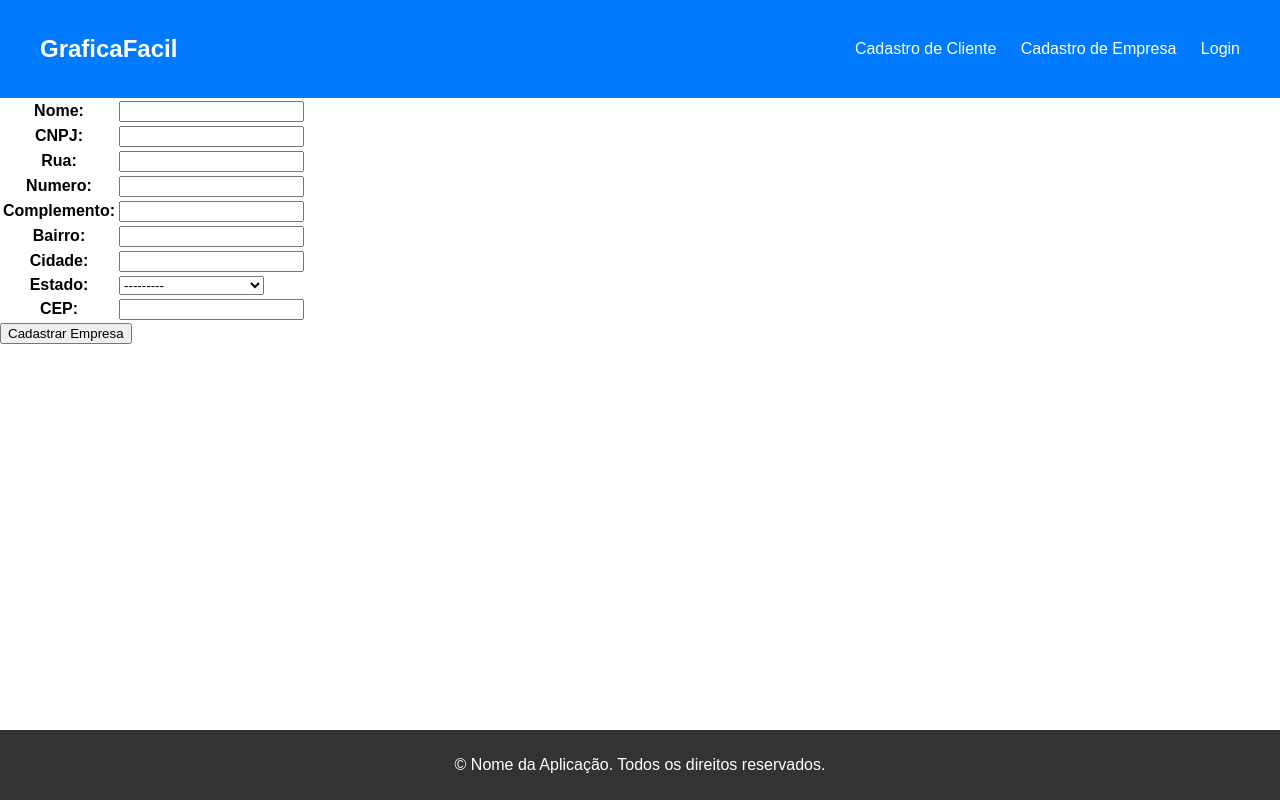
After one commit to Trafl/Simple_Graphics, a Django app: page /companies/register in a window 1280 px wide. The commit adds this page. Run offline with Django 5.2, Linux system fonts and the light colour scheme.

Commit message:
Feature: Adiciona Form de Companies

```diff
--- a/app/templates/base.html
+++ b/app/templates/base.html
@@ -7,6 +7,69 @@
 </head>
 <style>
 
+
+/* Define que o html e body ocupem 100% da altura da tela */
+html, body {
+    height: 100%;
+    margin: 0;
+    padding: 0;
+    font-family: Arial, sans-serif;
+}
+
+/* Estilos do cabeçalho */
+header {
+    background-color: #007bff;
+    color: white;
+}
+
+/* Estilos do contêiner de navegação */
+nav .container {
+    display: flex;
+    justify-content: space-between;
+    align-items: center;
+    padding: 15px;
+    width: 100%;
+}
+
+/* Estilos das listas de navegação */
+nav ul {
+    list-style: none;
+    padding: 0;
+    margin: 0;
+}
+
+/* Estilos dos itens da lista */
+nav ul li {
+    display: inline-block; /* Muda para inline-block para melhor responsividade */
+    margin-left: 20px;
+}
+
+/* Estilos dos links */
+nav a {
+    color: white;
+    text-decoration: none;
+}
+
+/* Efeito de hover nos links */
+nav a:hover {
+    text-decoration: underline;
+}
+
+/* Estilos do rodapé */
+footer {
+    background-color: #333;
+    color: white;
+    text-align: center;
+    padding: 10px 0;
+    width: 100%;
+}
+
+/* Estilos do contêiner */
+.container {
+    max-width: 1200px; /* Define um max-width para o container */
+    margin: auto; /* Centraliza o contêiner */
+    padding: 0 20px; /* Adiciona um padding lateral */
+}
 
 /* Define que o html e body ocupem 100% da altura da tela */
 html, body {
@@ -112,6 +175,7 @@ footer {
 }
 
 
+
 </style>
 <body>
     <header>
--- a/companies/forms.py
+++ b/companies/forms.py
@@ -4,4 +4,4 @@ from . models import Companies
 class CompanyForm(forms.ModelForm):
     class Meta:
         model = Companies
-        fields = '__all__'
+        fields = ['name', 'cnpj', 'street', 'number', 'additional_info', 'neighborhood', 'city', 'state', 'zip_code']
--- /dev/null
+++ b/companies/templates/companie_form.html
@@ -0,0 +1,13 @@
+{% extends "base.html" %}
+
+{% block content %}
+<form method="POST">
+
+    {% csrf_token %}
+    <table>
+        {{ form.as_table }}
+    </table>
+
+    <button type="submit ">Cadastrar Empresa</button>
+</form>
+{% endblock %}
--- a/companies/urls.py
+++ b/companies/urls.py
@@ -1,8 +1,9 @@
 from django.urls import path
-from . views import CompanieDetailView
+from . views import CompanieDetailView, CompanieCreateView
 
 
 urlpatterns = [
 
     path('companies/<int:pk>',CompanieDetailView.as_view(), name='companies_detail'),
+    path('companies/register',CompanieCreateView.as_view(), name='companies_create'),
 ]
--- a/companies/views.py
+++ b/companies/views.py
@@ -1,8 +1,16 @@
 from django.shortcuts import render
-from django.views.generic import DetailView
+from django.views.generic import DetailView, CreateView
 from .models import Companies
+from .forms import CompanyForm
 
 class CompanieDetailView(DetailView):
     model = Companies
-    template_name = 'companie_admin.html'
+    template_name = 'companie_detail.html'
     context_object_name = 'company'
+
+
+class CompanieCreateView(CreateView):
+    model = Companies
+    template_name = 'companie_form.html'
+    form_class = CompanyForm
+#    success_url
```
Also changed, not shown: companies/templates/companie_detail.html (renamed from companies/templates/companie_admin.html).
